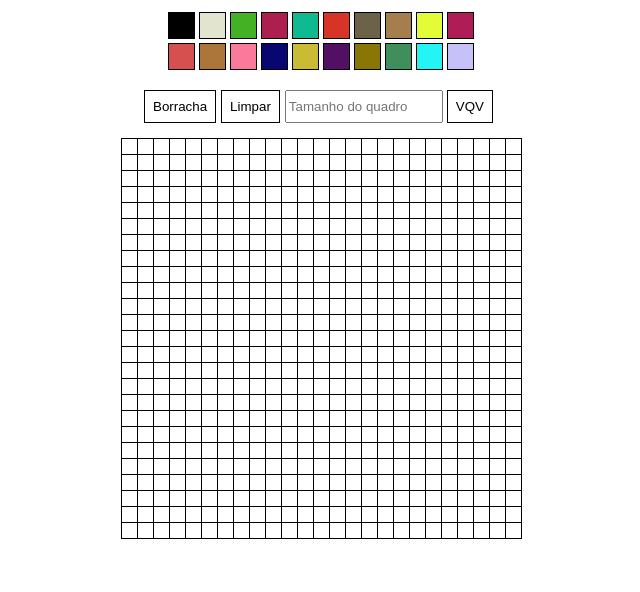
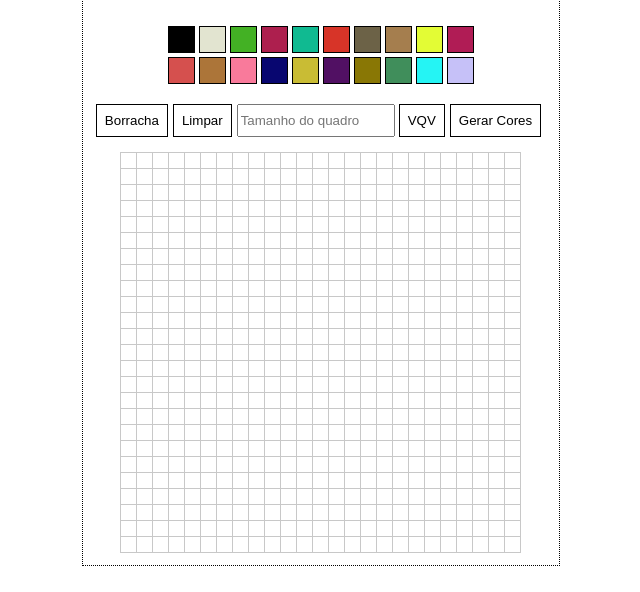
Before and after one commit to rafaelgeronimo/trybe-project-pixels-art, a plain HTML site: page index.html in a window 1280 px wide. Shown: the part 84-676 px from the top of the page, without its empty margins (319-959 px from the left). Drawn offline with Linux system fonts and the light colour scheme.

Commit message:
Generate new colors

```diff
--- a/assets/css/style.css
+++ b/assets/css/style.css
@@ -12,7 +12,9 @@ body {
 }
 
 .canvas {
+  border: 1px dotted black;
   flex-direction: column;
+  padding: 1vw;
 }
 
 .color-palette {
@@ -38,7 +40,7 @@ body {
 }
 
 .pixel {
-  border: 1px solid black;
+  border: 1px solid rgb(200 , 200 , 200);
   display: table-cell;
   height: 15px;
   padding: 0;
--- a/assets/js/script.js
+++ b/assets/js/script.js
@@ -3,6 +3,7 @@ let selectedColor = 'rgb(0 , 0 , 0)';
 const colorBox = document.getElementsByClassName('color');
 const clearButton = document.querySelector('#clear-board');
 const eraserButton = document.querySelector('#eraser-tool');
+const generateColors = document.querySelector('#generate-colors');
 
 // Função para criar a paleta de cores selecionáveis
 function createColor() {
@@ -80,6 +81,7 @@ function eraserTool() {
 
 clearButton.addEventListener('click', clearCanvas);
 eraserButton.addEventListener('click', eraserTool);
+generateColors.addEventListener('click', createColor);
 
 function checkBoardSize(boardSize) {
   if (boardSize < 5) {
--- a/index.html
+++ b/index.html
@@ -41,6 +41,7 @@
           <input type="number" id="board-size" class="board-size" min="1" max="100" placeholder="Tamanho do quadro">
           <button id="generate-board" class="actionButton">VQV</button>
         </form>
+        <button id="generate-colors" class="actionButton">Gerar Cores</button>
       </section>
       <table id="pixel-board" class="pixel-board">
       </table>
```
